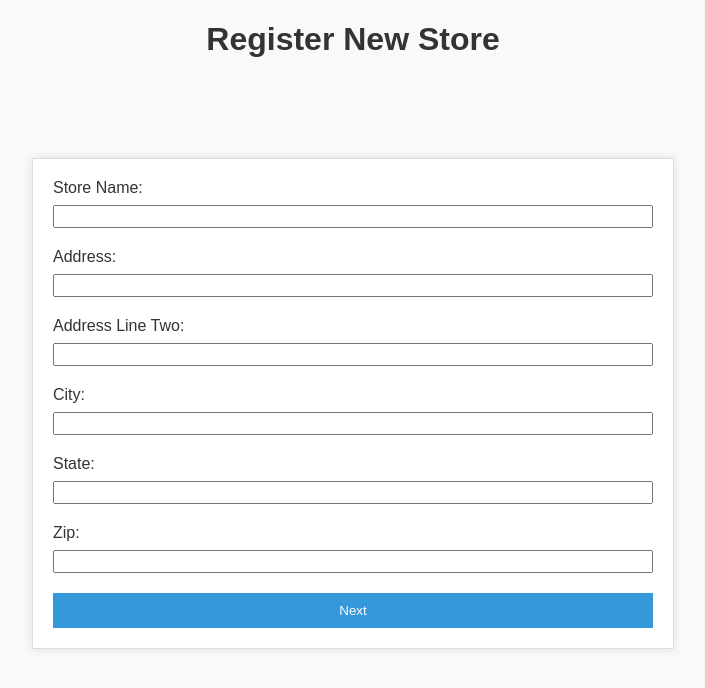
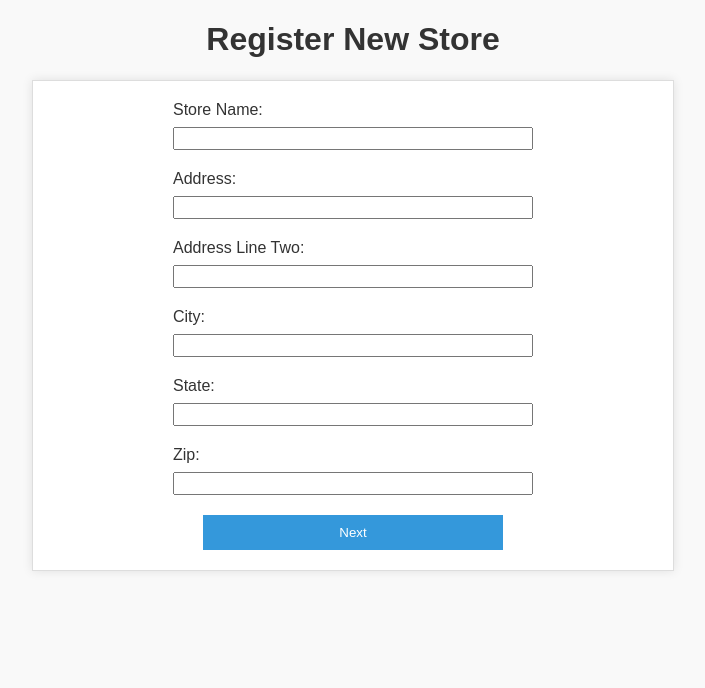
Before and after one commit to jakeymac/StoreMaster, a Django app: page /register_store in a window 1280 px wide. Shown: the top 688 px of the page, without its empty margins (287-992 px from the left). Run offline with Django 4.2, Linux system fonts and the light colour scheme; data comes from the database, SQL or seed files in the repository.

Commit message:
completed update of store registration

```diff
--- a/StoreMaster/Stores/static/js/register_new_store.js
+++ b/StoreMaster/Stores/static/js/register_new_store.js
@@ -36,9 +36,7 @@ function load_forms() {
     $("#store_registration_form_1").submit(function(event) {
         event.preventDefault();
         var complete = true;
-        $(".form-1.form-required-entry").each(function() {
-            console.log("blah");
-            console.log($(this).attr('id'));
+        $(".form-1-input.form-required-entry").each(function() {
             if ($(this).val().trim() === "") {
                 $(this).addClass('empty-highlight');
                 $("#message-space").text("Make sure all fields are filled in");
@@ -96,8 +94,11 @@ function load_forms() {
     });
 
     $("#switch-to-new-button").on("click", function() {
-        console.log("Pressed buttons????");
         load_step_3();
+        $(".form-required-entry").each(function (){
+            $(this).removeClass('empty-highlight');
+            $("#message-space").text(" ");
+        });
     });
 
     $("#store_registration_form_2").submit(function(event) {
@@ -140,12 +141,16 @@ function load_forms() {
             })
         } else {
             $("#manager_selector").addClass('empty-highlight');
+            $("#message-space").text("Select a manager");
         }
     });
 
     $("#switch-to-existing-button").on("click", function() {
-        console.log("pressed button");
         load_step_2();
+        $(".form-required-entry").each(function (){
+            $(this).removeClass('empty-highlight');
+            $("#message-space").text(" ");
+        });
     });
 
     $("#store_registration_form_3").submit(function(event) {
--- a/StoreMaster/Stores/templates/register_store.html
+++ b/StoreMaster/Stores/templates/register_store.html
@@ -14,9 +14,11 @@
                 padding: 0;
                 background-color: #f9f9f9;
             }
+
             .registration-container {
                 width: 600px;
                 margin: 100px auto;
+                margin-top: 20px;
                 padding: 20px;
                 border: 1px solid #ddd;
                 background-color: #fff;
@@ -42,14 +44,33 @@
             }
 
             input,select {
-                width: 100%;
                 padding: 2px;
                 margin-bottom: 20px;
                 box-sizing: border-box;
             }
 
+            .form-1-label {
+                margin-left:120px;
+            }
+
+            .form-1-input {
+                width:60%;
+                margin-left:120px;
+            }
+
+
+            .form-2-input {
+                width:40%;
+                margin-left:180px;
+            }
+
+            #manager-picker-input {
+                margin-left: 220px;
+            }
+
             button {
-                width: 100%;
+                width: 50%;
+                margin-left:150px;
                 padding: 10px;
                 background-color: #3498db;
                 color: #fff;
@@ -114,12 +178,12 @@
             <form id="store_registration_form_1">
                 {% csrf_token %}
 
-                <label for="store-name-entry">Store Name:</label> <input id="store-name-entry" class="form-1 form-required-entry">
-                <label for="store-address-entry">Address:</label> <input id="store-address-entry" class="form-1 form-required-entry">
-                <label for="store-line-two-entry">Address Line Two:</label> <input id="store-line-two-entry">
-                <label for="store-city-entry">City:</label> <input id="store-city-entry" class="form-1 form-required-entry">
-                <label for="store-state-entry">State:</label> <input id="store-state-entry" class="form-1 form-required-entry">
-                <label for="store-zip-entry">Zip:</label> <input type="number" id="store-zip-entry" class="form-1 form-required-entry">
+                <label for="store-name-entry" class="form-1-label">Store Name:</label> <input id="store-name-entry" class="form-1-input form-required-entry">
+                <label for="store-address-entry" class="form-1-label">Address:</label> <input id="store-address-entry" class="form-1-input form-required-entry">
+                <label for="store-line-two-entry" class="form-1-label">Address Line Two:</label> <input id="store-line-two-entry" class="form-1-input">
+                <label for="store-city-entry" class="form-1-label">City:</label> <input id="store-city-entry" class="form-1-input form-required-entry">
+                <label for="store-state-entry" class="form-1-label">State:</label> <input id="store-state-entry" class="form-1-input form-required-entry">
+                <label for="store-zip-entry" class="form-1-label">Zip:</label> <input type="number" id="store-zip-entry" class="form-1-input form-required-entry">
 
                 <button type="submit">Next</button>
             </form>
--- a/StoreMaster/Stores/views.py
+++ b/StoreMaster/Stores/views.py
@@ -876,11 +876,7 @@ def register_store(request):
                     return JsonResponse({"valid":0})
 
             elif data["step"] == 4:
-                import pdb
-                pdb.set_trace()
-                print(data)
                 store_info = data["store_info"]
-                print(store_info)
                 result_messages = []
                 if Store.objects.filter(store_name = store_info["name"],
                                         address = store_info["address"],
```
Also changed, not shown: other parts of StoreMaster/Stores/templates/register_store.html (+88 -35 lines). Lines whose indentation alone changed are shown as unchanged.
